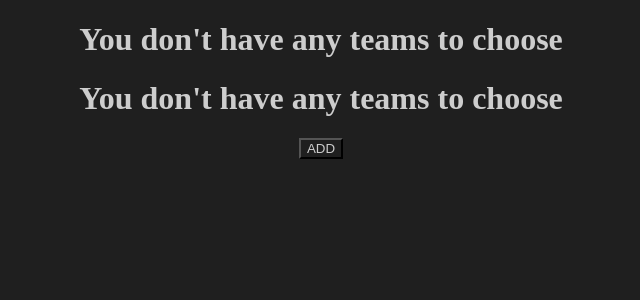
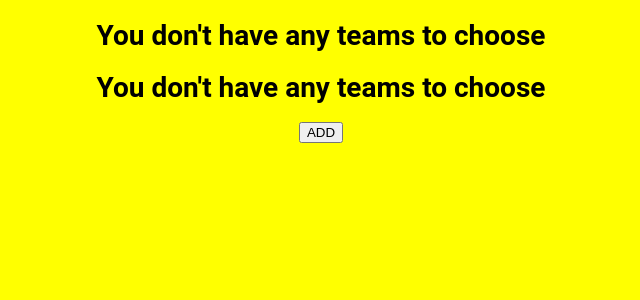
Before and after one commit to B3bq/Statsview, a PHP site: page /addex.php in a window 1280 px wide. Shown: the top 300 px of the page, without its empty margins (319-959 px from the left). Run offline with PHP 8.4, Linux system fonts and the light colour scheme; data that the repository does not hold is empty.

Commit message:
add sass to project

```diff
--- a/website/addex.php
+++ b/website/addex.php
@@ -4,7 +4,7 @@
     <meta charset="UTF-8">
     <meta name="viewport" content="width=device-width, initial-scale=1.0">
     <title>Statsview</title>
-    <link rel="stylesheet" href="style.css">
+    <link rel="stylesheet" href="src/sass/style.css">
 </head>
 <body>
     <div class="container">
--- a/website/addnew.html
+++ b/website/addnew.html
@@ -4,7 +4,7 @@
     <meta charset="UTF-8">
     <meta name="viewport" content="width=device-width, initial-scale=1.0">
     <title>Statsview</title>
-    <link rel="stylesheet" href="style.css">
+    <link rel="stylesheet" href="src/sass/style.css">
 </head>
 <body>
     <div class="container">
--- a/website/script.php
+++ b/website/script.php
@@ -116,7 +116,7 @@ mysqli_close($connect);
     <meta charset="UTF-8">
     <meta name="viewport" content="width=device-width, initial-scale=1.0">
     <title>Statsview</title>
-    <link rel="stylesheet" href="style.css">
+    <link rel="stylesheet" href="src/sass/style.css">
 </head>
 <body>
     <div class="container">
--- a/website/src/sass/modules/base.scss
+++ b/website/src/sass/modules/base.scss
@@ -1,4 +1,5 @@
 @use 'varibles' as *;
+
 :root{
     font-size: 87.5%;
     font-family: $mainFont;
--- a/website/src/sass/modules/varibles.scss
+++ b/website/src/sass/modules/varibles.scss
@@ -1,4 +1,4 @@
 $mainFont: Roboto, sans-serif;
 
-$primaryColor: #fff;
+$primaryColor: yellow;
 $laptopBreakPoint: 768px;
--- /dev/null
+++ b/website/src/sass/style.css
@@ -0,0 +1,20 @@
+:root {
+  font-size: 87.5%;
+  font-family: Roboto, sans-serif;
+  box-sizing: border-box;
+}
+
+*, *::before, *::after {
+  box-sizing: inherit;
+}
+
+body {
+  margin: 0;
+  background-color: yellow;
+}
+
+.container {
+  text-align: center;
+}
+
+/*# sourceMappingURL=style.css.map */
```
Also changed, not shown: website/package.json (added, +13 -0 lines), 2 other files.
